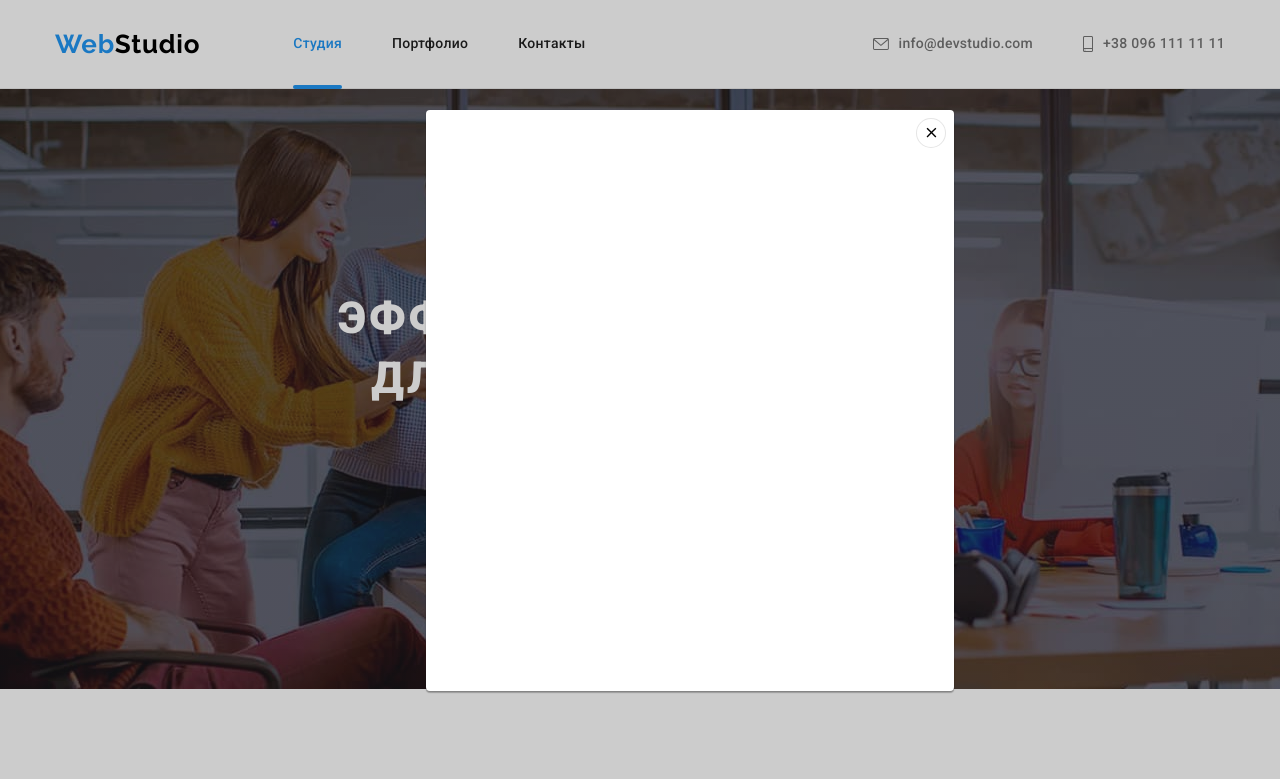
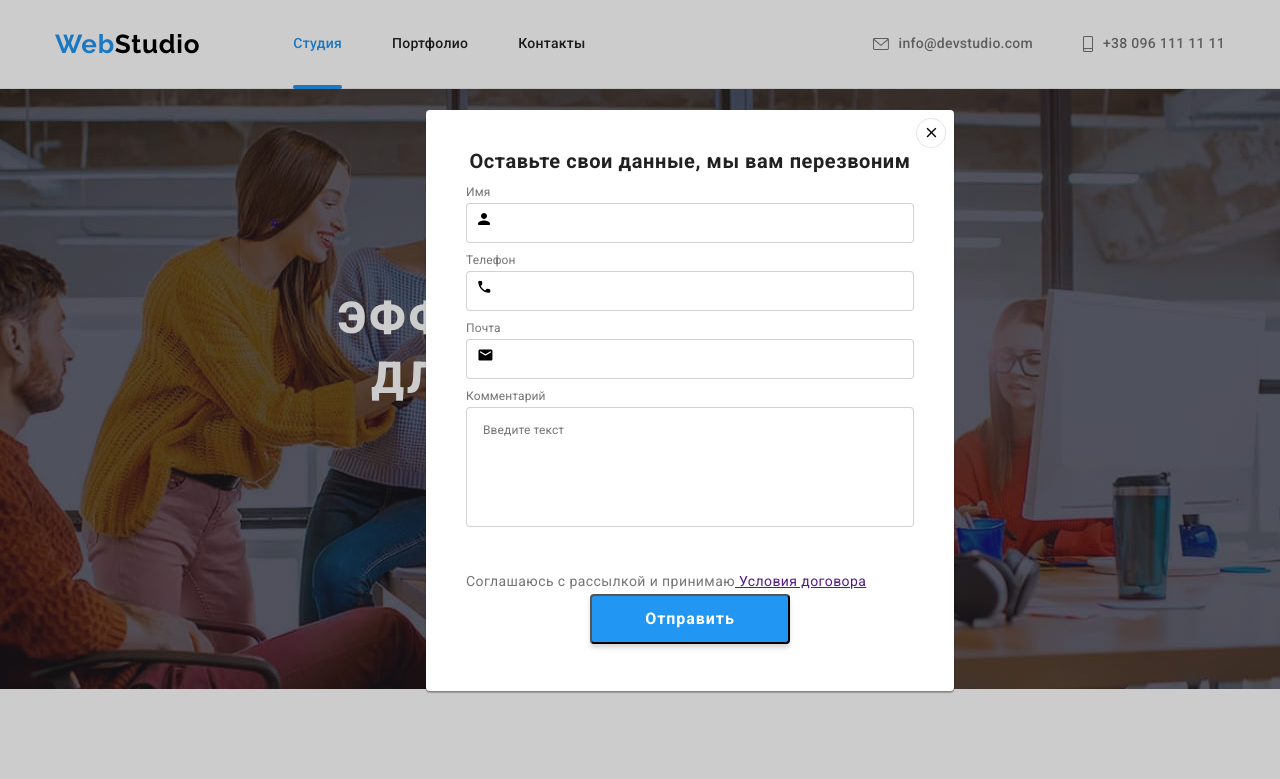
Before and after one commit to Yuliia-Rozhnova/goit-markup-hw-06, a plain HTML site: page index.html in a window 1280 px wide. Both pictures are taken after a click on the button "ЗАКАЗАТЬ УСЛУГУ". Shown: the top 779 px of the page. Drawn offline with nearby package versions, Linux system fonts and the light colour scheme.

Commit message:
модальне вікно активне

```diff
--- a/css/styles.css
+++ b/css/styles.css
@@ -644,6 +644,10 @@ ul {
   box-sizing: border-box;
   border-radius: 50%;
 }
+
+.btn:focus {
+  fill: var(--accent-color);
+}
 .modal-title {
   font-weight: 700;
   font-size: 20px;
@@ -652,9 +656,10 @@ ul {
   letter-spacing: 0.03em;
 
   color: var(--text-color);
+  margin-bottom: 12px;
 }
 .input-label {
-  display: block;
+  display: flex;
 
   font-size: 12px;
   line-height: 1.17;
@@ -671,9 +676,27 @@ ul {
   border-radius: 4px;
   padding-left: 15px;
   padding-right: 15px;
+  margin-bottom: 10px;
+}
+
+.modal-input:focus {
+  border-color: var(--accent-color);
+}
+
+.modal-input:focus + .input-icon {
+  fill: var(--accent-color);
+}
+
+.input-form {
+  display: block;
+  position: relative;
 }
 
 .input-icon {
+  position: absolute;
+  left: 12px;
+  top: 50%;
+  transform: translateY(-50%);
 }
 
 .modal-text {
@@ -687,10 +710,19 @@ ul {
   height: 120px;
   padding: 12px 16px;
   resize: none;
+  margin-bottom: 20px;
 }
 .checkbox-text {
+  position: relative;
+
   line-height: 1.71;
+  align-items: center;
 }
+/*
+.modal-checkbox {
+  margin-bottom: 30px;
+} */
+
 .checkbox-text span {
   display: flex;
   justify-content: center;
@@ -698,31 +730,26 @@ ul {
 
   width: 16px;
   height: 15px;
-  border-radius: 2px;
-  background-color: var(--text-color);
-  margin-right: 7px;
+  border-radius: 2px solid #212121;
+  fill: var(--basic-bg-color);
+  margin-right: 9px;
 }
+
 .modal-checkbox:checked + .checkbox-text span {
   background-color: var(--accent-color);
   border: none;
 }
 
-.button-modal {
-  display: block;
-  margin: 0 auto;
-  width: 200px;
-  height: 50px;
+.button-modal:hover,
+.button-modal:focus {
+  background-color: #188ce8;
 }
 
-.footer-form {
+.form-set {
   display: flex;
+  width: 570px;
 }
-
 .form-subscription {
-  display: flex;
-  align-items: center;
-  justify-content: center;
-
   width: 358px;
   min-height: 50px;
   margin-right: 12px;
@@ -739,6 +766,9 @@ ul {
 }
 
 .button-form {
+  display: flex;
+  margin: 0 auto;
+
   width: 200px;
   min-height: 50px;
   font-weight: 700;
--- a/index.html
+++ b/index.html
@@ -370,7 +370,6 @@
             </ul>
             </div>
         </div>
-        </div>
         <form class="footer-form">
             <h3 class="footer-title">Подпишитесь на рассылку</h3>
             <div class="form-set">
@@ -381,6 +380,7 @@
                 </svg> </button>
                 </div>
         </form>
+        </div>
     </footer>
 
  <div class="backdrop is-hidden" data-modal>
@@ -390,44 +390,48 @@
     <use href="./images/icons.svg#icon-close-black"></use>
 </svg>
  </button>
- </div>
-</div>
+
 <p class="modal-title">Оставьте свои данные, мы вам перезвоним</p>
-<form action="#"  class="modal-form">
+<form action="#" class="modal-form">
+    <div class="input-form">
     <label for="user-name" class="input-label">Имя</label>
     <input type="text" name="user-name" id="user-name" class="modal-input"/>
 <svg class="input-icon" width="12" height="12">
     <use href="./images/icons.svg#icon-user"></use>
 </svg>
-
+</div>
+    <div class="input-form">
     <label for="user-tel" class="input-label">Телефон</label>
     <input type="tel" name="user-tel" id="user-tel" class="modal-input" />
     <svg class="input-icon" width="13" height="13">
         <use href="./images/icons.svg#icon-tel"></use>
     </svg>
+    </div>
 
+    <div class="input-form">
     <label for="user-email" class="input-label">Почта</label>
     <input type="email" name="user-email" id="user-email" class="modal-input" />
     <svg class="input-icon" width="15" height="12">
         <use href="./images/icons.svg#icon-email"></use>
     </svg>
+    </div>
 
+    <div class="input-form">
     <label for="user-text" class="input-label">Комментарий</label>
     <textarea name="user-text" id="user-text" class="modal-text modal-input" placeholder="Введите текст"></textarea>
+    </div>
 
-    <input type="checkbox" id="modal-checkbox" class="modal-checkbox"/>
+    <input type="checkbox" id="modal-checkbox" class="modal-checkbox visually-hidden"/>
     <label for="modal-checkbox" class="checkbox-text">
         <span>
             <svg class="chek-icon" width="11" height="8">
                 <use href="./images/icons.svg#icon-checkbox"></use></svg>
-        </span>Соглашаюсь с рассылкой и принимаю<a href="">словия договора</a></label>
+        </span>Соглашаюсь с рассылкой и принимаю<a href=""> Условия договора</a></label>
 
-    <button type="submit" class="button-modal button">Отправить</button>
-
-
-
-
+    <button type="submit" class="button-form button button-modal">Отправить</button>
 </form>
+</div>
+</div>
 <script src="./js/modal.js"></script>
 </body>
 </html>
```
